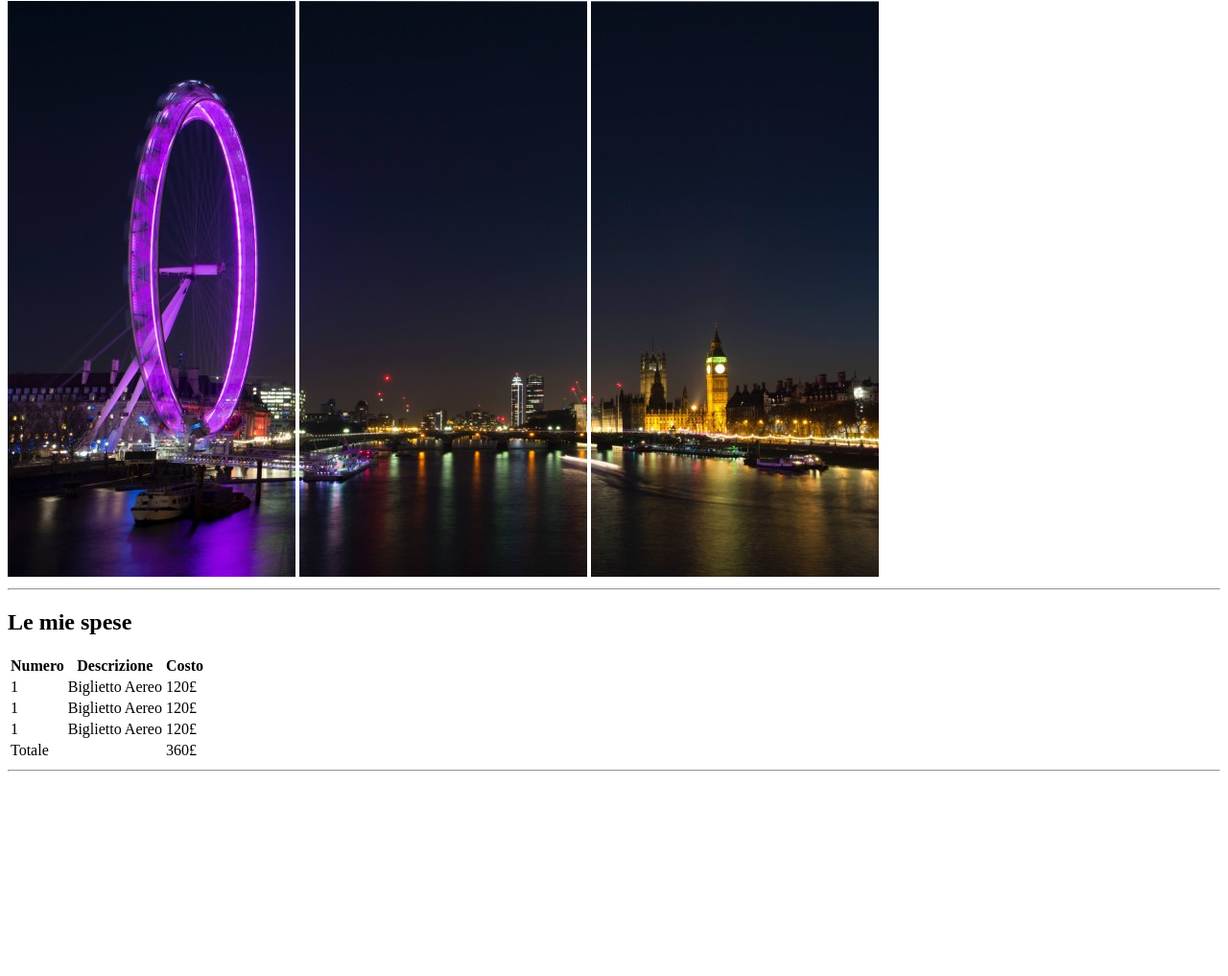
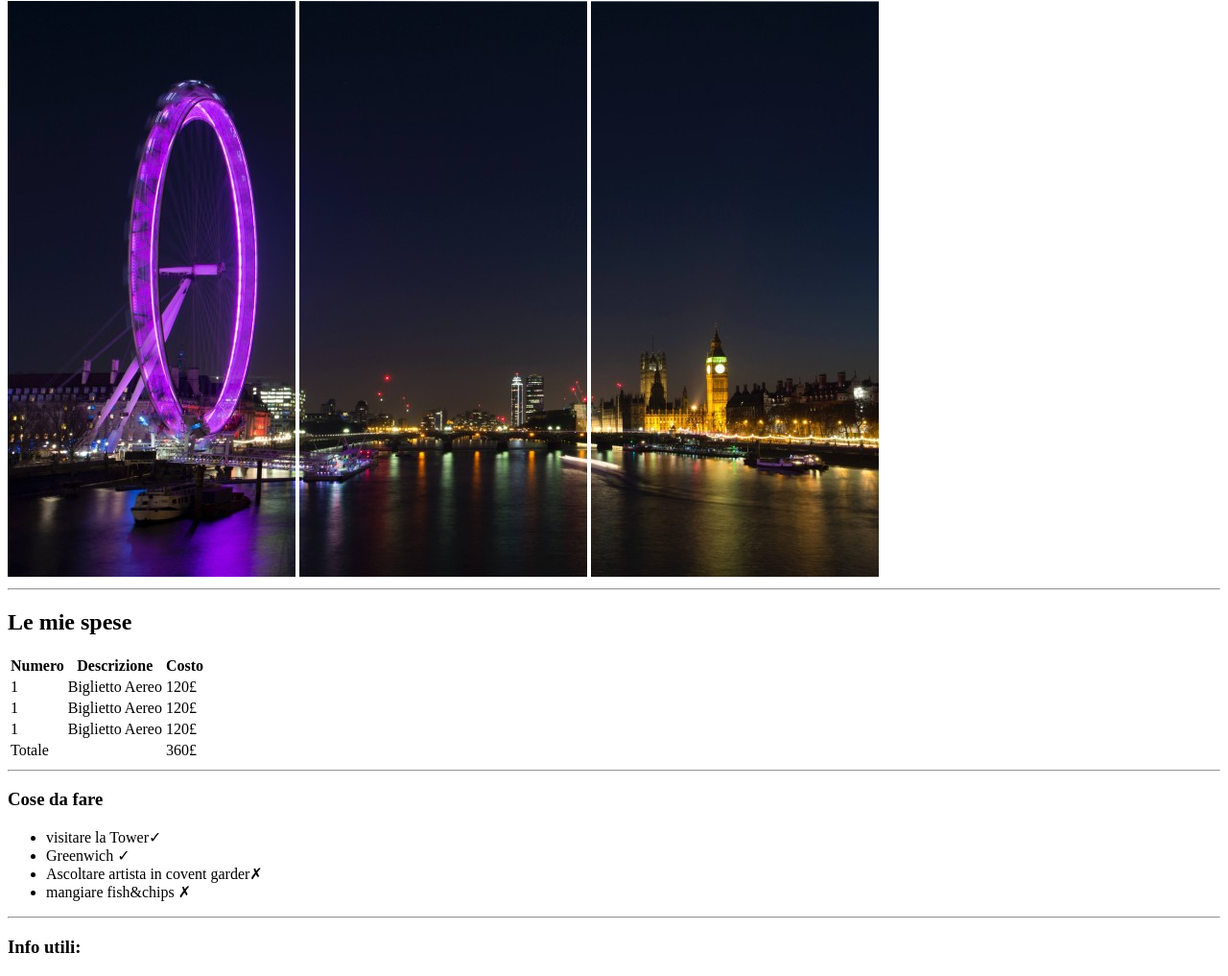
Before and after one commit to MattiaAccatiSheard/html-london-trip, a plain HTML site: page index.html in a window 1280 px wide. Shown: the part 79-1096 px from the top of the page at 96% size. Before the commit the page ends 891 px from the top, so only its background shows below. Drawn offline with Linux system fonts and the light colour scheme.

Commit message:
cose-da-fare

```diff
--- a/index.html
+++ b/index.html
@@ -50,6 +50,18 @@
 
     <hr>
 
+    <h3>Cose da fare</h3>
+    <ul>
+        <li>visitare la Tower&checkmark;</li>
+        <li>Greenwich &checkmark;</li>
+        <li>Ascoltare artista in covent garder&#10007;</li>
+        <li>mangiare fish&chips &#10007;</li>
+    </ul>
+
+    <hr>
+
+    <h3>Info utili:</h3>
+
 
 
 
```
